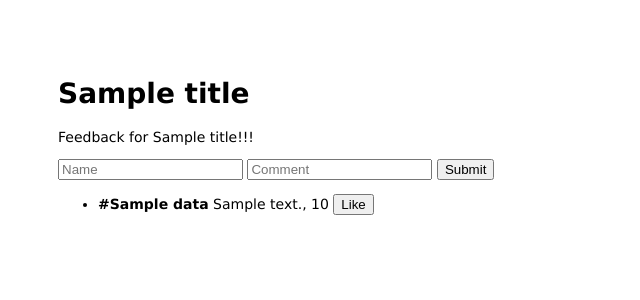
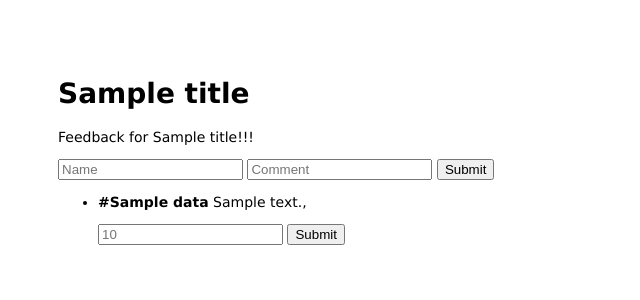
Before and after one commit to ericVargas/Human-Anatomy, a Node server app: template apComments/views/index.ejs in a window 1280 px wide. Shown: the top 300 px of the page, without its empty margins (0-640 px from the left). Run offline with Node 20, Linux system fonts and the light colour scheme; the template is opened without the code that fills it: most values are stand-ins (such as "Sample title", 1, 10 or a date in 2020); some libraries are stand-ins or nearby versions.

Commit message:
trying to add a like button function and laid out Systems database diagram

```diff
--- a/apComments/queries.js
+++ b/apComments/queries.js
@@ -24,7 +24,7 @@ function getAllFeedbacks(req, res, next) {
 
 function addLike(req, res, next){ // adding a like to total like count
     console.log('body:', req.body)
-    db.none('UPDATE feedback SET likes=$1 + 1 WHERE id = $2',
+    db.none('UPDATE feedback SET likes=+1 WHERE id = $1',
         [req.body.likes, parseInt(req.params.id)])
         .then(function(data){
             console.log('updated likes', data)
--- a/apComments/views/index.ejs
+++ b/apComments/views/index.ejs
@@ -10,13 +10,9 @@
     <ul>
         <% data.forEach(function(d) { %>
             <li data-id=<%=d.id%>>
-                <p><b>#<%= d.name %></b> <%= d.comments %>, <%= d.likes %> <button id="like" value="Like" type="submit">
-              <script>
-                     var id =<%= d.id %>;
-                 $('#like').click(function(){
-                     $.put('/like/'+ id );
-                 });
-                    </script>Like</button></p>
+                <p><b>#<%= d.name %></b> <%= d.comments %>, <form method="PUT">
+                <input type="number" name="likes" placeholder=<%= d.likes %>>
+                <input type="submit" value="Submit"></form></p>
             </li>
         <% }) %>
     </ul>
```
Also changed, not shown: README.md, images/systemsTable.jpg (added).
